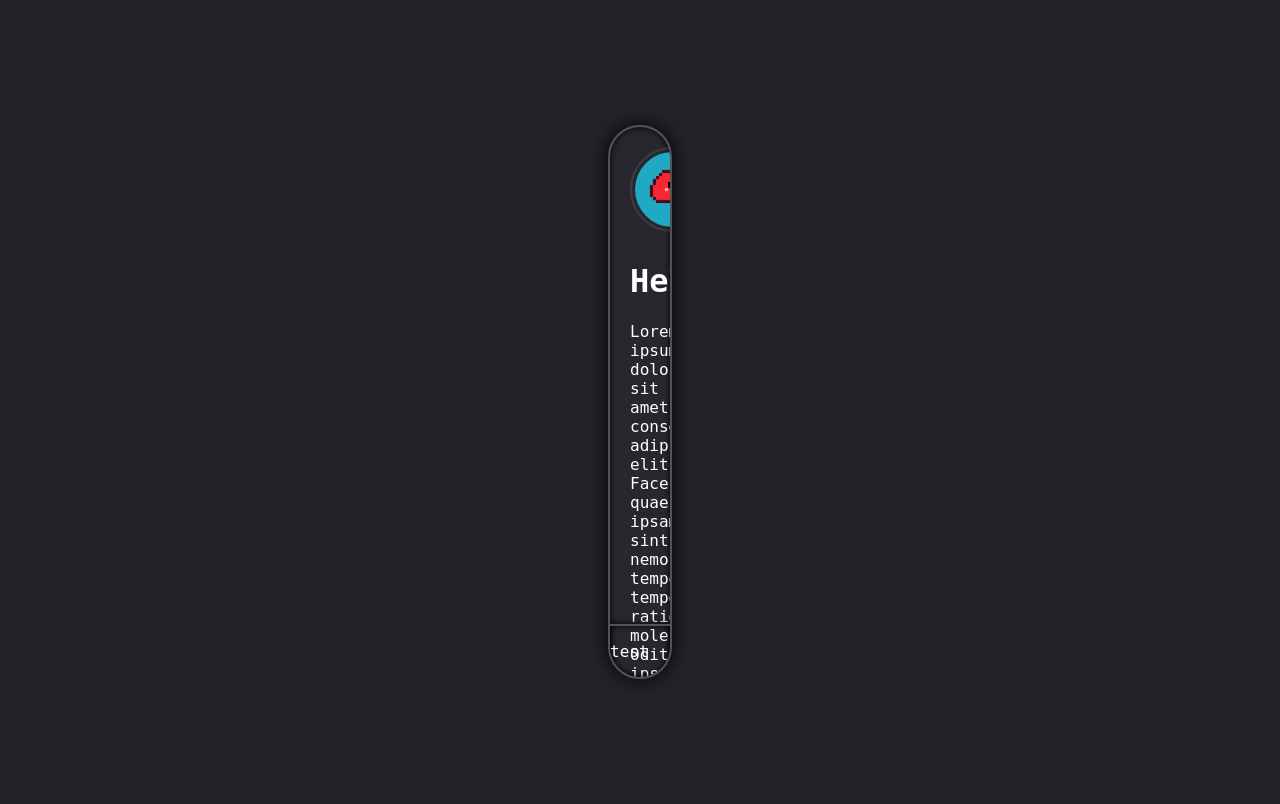
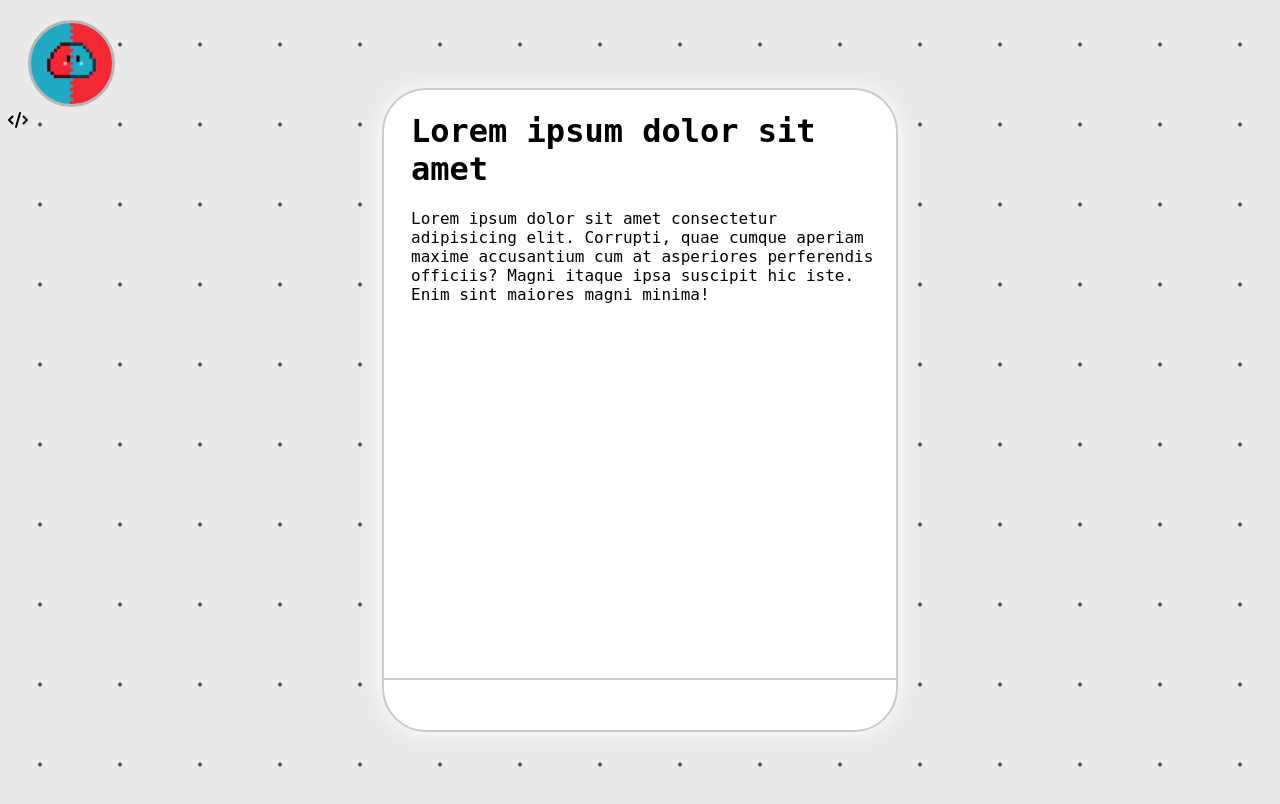
Before and after one commit to trwy7/trwy7.github.io, a PHP site: page / in a window 1280 px wide. After the commit the page ends 767 px from the top, so only its background shows below. Run offline with PHP 8.4, Linux system fonts and the light colour scheme; some libraries are stand-ins or nearby versions.

Commit message:
More changes

```diff
--- a/index.css
+++ b/index.css
@@ -4,8 +4,8 @@ body {
     left: 0;
     right: 0;
     bottom: 0;
-    background-image: radial-gradient(#45434f 2px, transparent 0);
-    background-size: calc(100vw / 15) calc(100vw / 15);
+    background-image: radial-gradient(#7a7880 2px, transparent 0);
+    background-size: 80px 80px;
     animation: wave 7s infinite linear;
     background-attachment: fixed;
     overflow: hidden;
@@ -19,22 +19,41 @@ body {
         background-position: 0 -80px;
     }
 }
+/*
+@keyframes spinpfp {
+    0% {
+        transform: rotate(0deg);
+        background-image: url('images/pfp.png');
+    }
+    100% {
+        transform: rotate(360deg);
+        background-image: url('images/pfp.png');
+    }
+} */
+
 #outer {
     overflow: auto;
-    position: relative;
-    justify-content: center;
-    align-items: center;
+    display: flex;
+    flex-direction: column;
     text-align: left;
-    height: calc(100vh - 250px);
-    margin: 125px;
-    margin-left: 75vh;
-    margin-right: 75vh;
+    left: 50%;
+    top: 50%;
+    transform: translate(-50%, -50%);
     color: #fff;
     background-color: #28272e;
+    width: 40%;
+    max-width: 80%;
+    position: absolute;
     font-family: 'Cascadia Code', monospace;
-    border-radius: 3rem;
+    border-radius: 2.75rem;
     border: #535258 2px solid;
     box-shadow: inset 0 0 6px #000, 0 0 20px #000;
+    height: 80%;
+    margin-top: 10px;
+}
+::-webkit-scrollbar {
+    width: 0px;
+    background: transparent;
 }
 #bottom {
     border-top: #535258 2px solid;
@@ -42,10 +61,16 @@ body {
     position: absolute;
     bottom: 0;
     width: 100%;
+    /* height: 125px; */
+    height: 50px;
+    overflow-y: auto;
+    text-align: center;
+    align-content: center;
 }
 #content {
     padding: 20px;
     padding-top: 0px;
+    padding-left: 27px;
 }
 .highlight {
     background: linear-gradient(45deg, #8C51D6, #DE8B5D);
@@ -53,12 +78,85 @@ body {
     background-clip: text;
     color: transparent;
 }
+
+.social {
+    color: #fff;
+    text-decoration: none;
+    transition: all 250ms;
+}
+#github:hover {
+    color: #8768c2;
+}
 #pfp {
     border-radius: 50%;
-    border: rgba(255,255,255, 0.1) 2px solid;
+    border: #3a393f 2px solid;
     padding: 3px;
     width: 75px;
     height: 75px;
     margin: 20px;
     margin-bottom: 5px;
+    background: #242329;
+    background-image: url('images/pfp.gif');
+    background-size: cover;
+    box-shadow: inset 0 0 6px #000, 0 0 25px #000;
 }
+button {
+    background-color: #535258;
+    color: #fff;
+    border: none;
+    padding: 10px 20px;
+    text-align: center;
+    text-decoration: none;
+    display: inline-block;
+    font-size: 16px;
+    margin: 15px 0px;
+    cursor: pointer;
+    transition: margin 250ms, background-color 250ms;
+}
+button:hover {
+    background-color: #464646;
+    margin: 15px 10px;
+}
+button:active {
+    background-color: #DE8B5D;
+    margin: 15px 0px;
+}
+.social {
+    font-size: 25px;
+}
+@media (prefers-color-scheme: light) {
+    body {
+        background-color: #e9e9e9;
+        background-image: radial-gradient(#4e4c53 2px, transparent 0);
+    }
+    #outer {
+        background-color: #ffffff;
+        color: black;
+        border: #cacacb 2px solid;
+        box-shadow: 0 0 20px #ffffff;
+    }
+    #bottom {
+        border-top: #cacacb 2px solid;
+        box-shadow: 0 0 6px #ffffff;
+    }
+    #pfp {
+        border: #b6b6b6 3px solid;
+        background-image: url('images/pfp.gif');
+        box-shadow: none;
+    }
+    button {
+        background-color: #d3d2d7;
+        color: #000000;
+    }
+    button:hover {
+        background-color: #b6b6b6;
+        margin: 10px;
+    }
+    button:active {
+        background-color: #DE8B5D;
+        margin: 0px;
+    }
+    #github:hover {
+        color: #8957e5;
+    }
+}
--- a/index.html
+++ b/index.html
@@ -3,18 +3,21 @@
     <head>
         <title>Hello!</title>
         <link rel="stylesheet" href="/index.css">
+        <script src="https://kit.fontawesome.com/089aa5bfeb.js" crossorigin="anonymous"></script>
     </head>
     <body>
+        <div id="pfp"></div>
         <div id="outer">
-            <img src="/images/pfp.gif" alt="Profile Picture" id="pfp">
             <div id="content">
-                <!-- <p style="font-size: 0.7em;" class="highlight">Student software developer</p> -->
-                <h1>Hello!</h1>
-                <p>Lorem ipsum dolor sit amet consectetur adipisicing elit. Facere, quae ipsam sint nemo tempora tempore ratione molestias? Odit, ipsa! Molestias aspernatur recusandae quaerat enim aperiam cupiditate, quia voluptas? Ratione, suscipit! Lorem ipsum dolor sit amet, consectetur adipisicing elit. Saepe tempore, eum voluptatem provident eligendi vero voluptate facilis illum, enim possimus quasi vel explicabo rem quisquam accusantium adipisci quia, id cum? Lorem ipsum, dolor sit amet consectetur adipisicing elit. Quasi consequatur excepturi, ut, exercitationem illum dolore, libero fuga odio sint cum aperiam voluptatum esse incidunt eaque minima repellendus similique perferendis ducimus?</p>
+                <p style="font-size: 0.7em; margin-top: 22px;" class="highlight"></p>
+                <h1 style="margin-top: 1px;">Lorem ipsum dolor sit amet</h1>
+                <p>Lorem ipsum dolor sit amet consectetur adipisicing elit. Corrupti, quae cumque aperiam maxime accusantium cum at asperiores perferendis officiis? Magni itaque ipsa suscipit hic iste. Enim sint maiores magni minima!</p>
             </div>
             <div id="bottom">
-                <p>test</p>
+                <!-- <a href="https://github.com/trwy7/trwy7.github.io" id="code"><button style="border-radius: 500px;"><i class="fa-solid fa-code"></i> View the code</button></a><br> -->
+                <a href="https://github.com/trwy7" class="social" id="github"><i class="fa-brands fa-github"></i></a>
             </div>
         </div>
+        <div id="source"><i class="fa-solid fa-code"></i></div>
     </body>
 </html>
```
Also changed, not shown: images/pfp.png (added).
